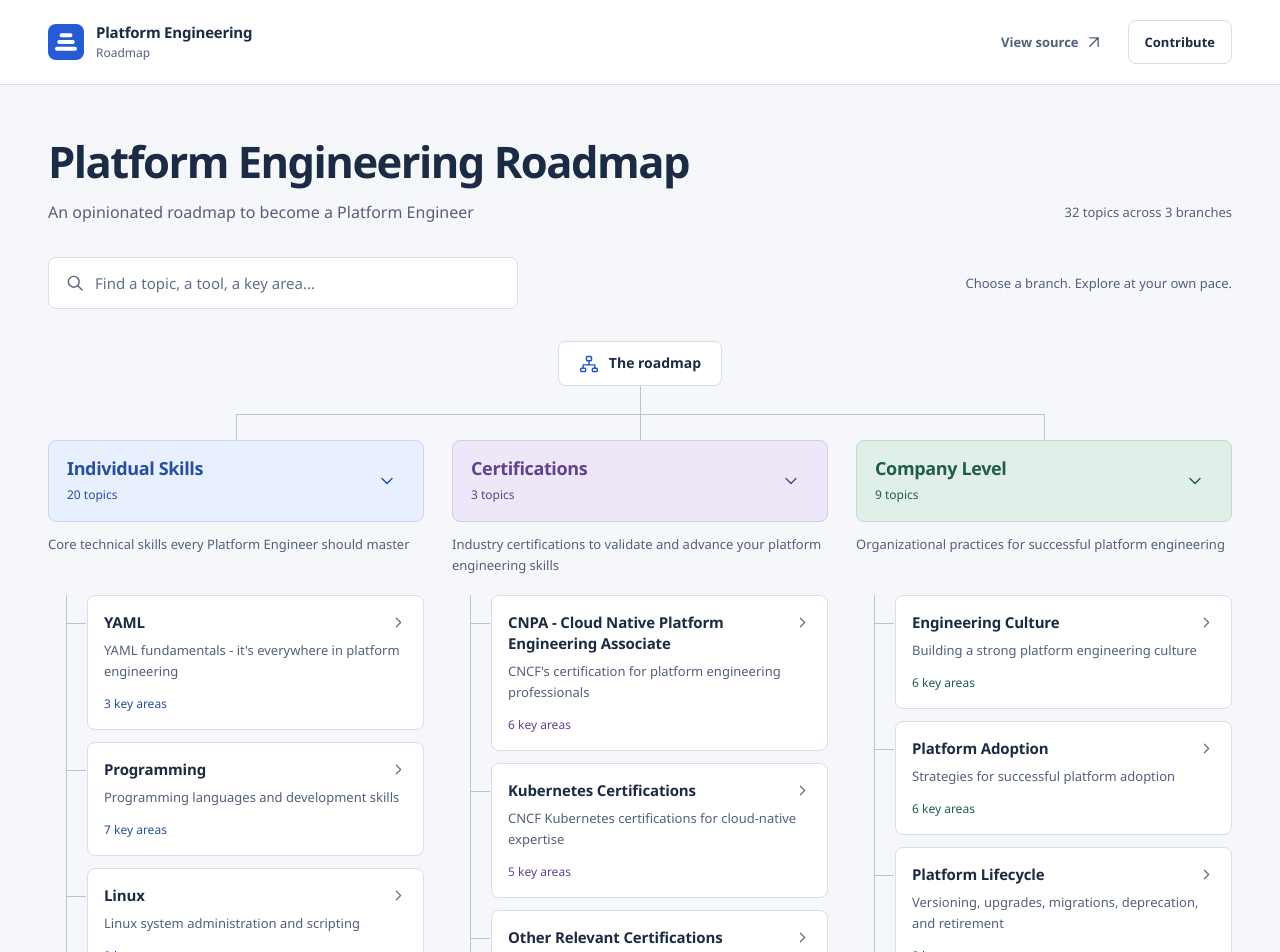
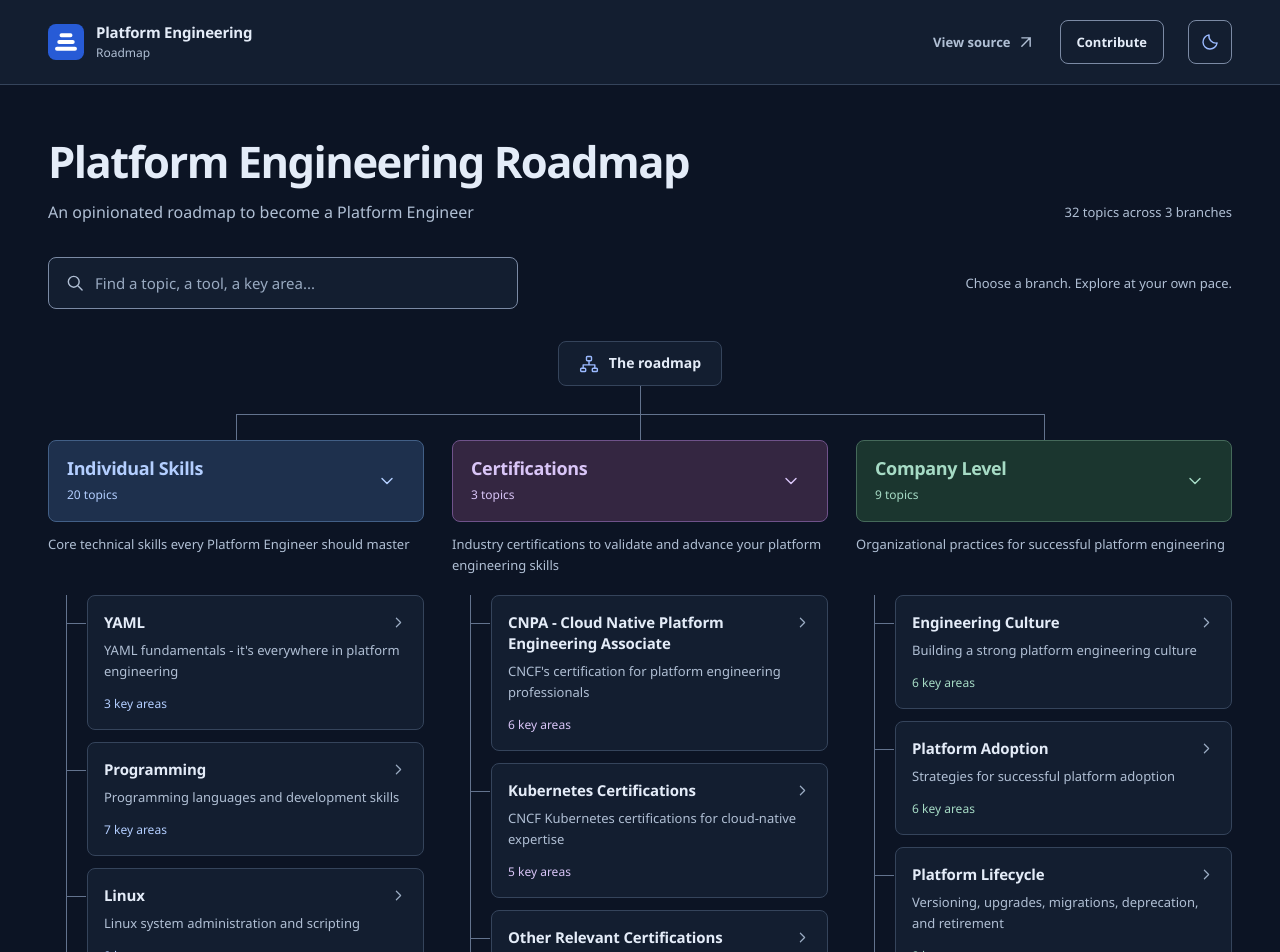
Before and after one commit to mbianchidev/platform-engineering-roadmap, a React (Vite) app: page / in a window 1280 px wide. Shown: the top 952 px of the page. Built offline with nearby package versions, Linux system fonts and the light colour scheme.

Commit message:
Add persistent dark mode as the default theme

```diff
--- a/index.html
+++ b/index.html
@@ -1,7 +1,27 @@
 <!doctype html>
-<html lang="en">
+<html lang="en" data-theme="dark">
   <head>
     <meta charset="UTF-8" />
+    <meta name="color-scheme" content="dark" />
+    <meta name="theme-color" content="#0c1424" />
+    <script>
+      (() => {
+        let theme = 'dark'
+        try {
+          const savedTheme = localStorage.getItem('platform-engineering-roadmap-theme')
+          if (savedTheme === 'light' || savedTheme === 'dark') {
+            theme = savedTheme
+          } else if (savedTheme !== null) {
+            console.warn('Unknown saved theme; using dark mode.')
+          }
+        } catch (error) {
+          console.warn('Could not read saved theme; using dark mode.', error)
+        }
+        document.documentElement.dataset.theme = theme
+        document.querySelector('meta[name="color-scheme"]').content = theme
+        document.querySelector('meta[name="theme-color"]').content = theme === 'dark' ? '#0c1424' : '#f5f7fb'
+      })()
+    </script>
     <link rel="icon" type="image/svg+xml" href="%BASE_URL%favicon.svg" />
     <meta name="viewport" content="width=device-width, initial-scale=1.0" />
     <meta name="description" content="An opinionated roadmap to become a Platform Engineer. Explore technical skills, certifications, and organizational practices." />
--- a/src/App.css
+++ b/src/App.css
@@ -66,7 +66,7 @@
   min-width: 0;
   min-height: 52px;
   padding: 3px 6px 3px 16px;
-  border: 1px solid var(--border);
+  border: 1px solid var(--control-border);
   border-radius: var(--radius);
   background: var(--background);
   color: var(--text-secondary);
@@ -143,7 +143,7 @@
   left: 50%;
   width: 1px;
   height: 28px;
-  background: #b7c5d9;
+  background: var(--connector);
 }
 
 .roadmap-sections {
@@ -153,15 +153,15 @@
 }
 
 .branch-certifications {
-  --branch-color: #62428c;
-  --branch-tint: #eee7f8;
-  --branch-border: #d9caec;
+  --branch-color: var(--certification-color);
+  --branch-tint: var(--certification-tint);
+  --branch-border: var(--certification-border);
 }
 
 .branch-company {
-  --branch-color: #215d4c;
-  --branch-tint: #e0f0e9;
-  --branch-border: #bedccf;
+  --branch-color: var(--company-color);
+  --branch-tint: var(--company-tint);
+  --branch-border: var(--company-border);
 }
 
 .atlas-note {
--- a/src/components/Header.css
+++ b/src/components/Header.css
@@ -62,13 +62,22 @@
 
 .header-links .contribute-link {
   padding: 8px 16px;
-  border: 1px solid var(--border);
+  border: 1px solid var(--control-border);
   border-radius: var(--radius);
   color: var(--text-primary);
 }
 
 .contribute-link:hover {
   border-color: var(--primary-color);
+}
+
+.theme-toggle {
+  border: 1px solid var(--control-border);
+  color: var(--text-secondary);
+}
+
+.theme-toggle[aria-pressed='true'] {
+  color: var(--primary-color);
 }
 
 @media (max-width: 900px) {
--- a/src/components/Header.jsx
+++ b/src/components/Header.jsx
@@ -1,7 +1,28 @@
+import { useState } from 'react'
 import './Header.css'
-import { ExternalLinkIcon } from './Icons'
+import { ExternalLinkIcon, MoonIcon, SunIcon } from './Icons'
 
 const Header = ({ data }) => {
+  const [theme, setTheme] = useState(() => document.documentElement.dataset.theme === 'light' ? 'light' : 'dark')
+
+  const toggleTheme = () => {
+    const nextTheme = theme === 'dark' ? 'light' : 'dark'
+    const root = document.documentElement
+    root.dataset.theme = nextTheme
+    document.querySelector('meta[name="color-scheme"]')?.setAttribute('content', nextTheme)
+    const themeColor = document.querySelector('meta[name="theme-color"]')
+    if (themeColor) {
+      themeColor.content = getComputedStyle(root).getPropertyValue('--surface').trim()
+    }
+    setTheme(nextTheme)
+
+    try {
+      localStorage.setItem('platform-engineering-roadmap-theme', nextTheme)
+    } catch (error) {
+      console.warn('Could not save theme preference; the selected theme applies to this page only.', error)
+    }
+  }
+
   return (
     <header className="header">
       <div className="header-content">
@@ -16,6 +37,16 @@ const Header = ({ data }) => {
           <a className="contribute-link" href="https://github.com/mbianchidev/platform-engineering-roadmap/blob/main/CONTRIBUTING.md" target="_blank" rel="noopener noreferrer">
             Contribute
           </a>
+          <button
+            type="button"
+            className="theme-toggle icon-button"
+            aria-label="Dark mode"
+            aria-pressed={theme === 'dark'}
+            title={theme === 'dark' ? 'Switch to light mode' : 'Switch to dark mode'}
+            onClick={toggleTheme}
+          >
+            {theme === 'dark' ? <MoonIcon /> : <SunIcon />}
+          </button>
         </nav>
       </div>
     </header>
--- a/src/components/Icons.jsx
+++ b/src/components/Icons.jsx
@@ -44,3 +44,14 @@ export const BranchIcon = () => (
     <rect x="16" y="17" width="6" height="4" rx="1" />
   </Icon>
 )
+
+export const MoonIcon = () => (
+  <Icon><path d="M20.5 13.2A8.5 8.5 0 0 1 10.8 3.5a8.5 8.5 0 1 0 9.7 9.7Z" /></Icon>
+)
+
+export const SunIcon = () => (
+  <Icon>
+    <circle cx="12" cy="12" r="4" />
+    <path d="M12 2v2m0 16v2M2 12h2m16 0h2M4.9 4.9l1.4 1.4m11.4 11.4 1.4 1.4M4.9 19.1l1.4-1.4M17.7 6.3l1.4-1.4" />
+  </Icon>
+)
--- a/src/components/RoadmapSection.css
+++ b/src/components/RoadmapSection.css
@@ -8,7 +8,7 @@
 .roadmap-section::after {
   content: '';
   position: absolute;
-  background: #b7c5d9;
+  background: var(--connector);
 }
 
 .roadmap-section::before {
@@ -85,7 +85,7 @@
 .topics-list {
   margin: 0 0 0 18px;
   padding: 0 0 0 20px;
-  border-left: 1px solid #b7c5d9;
+  border-left: 1px solid var(--connector);
   list-style: none;
 }
 
--- a/src/components/TopicCard.css
+++ b/src/components/TopicCard.css
@@ -10,7 +10,7 @@
   top: 28px;
   width: 20px;
   height: 1px;
-  background: #b7c5d9;
+  background: var(--connector);
 }
 
 .topic-item:last-child {
@@ -25,7 +25,7 @@
   background: var(--background);
   color: var(--text-primary);
   text-decoration: none;
-  transition: border-color 150ms ease, background-color 150ms ease;
+  transition: border-color 150ms ease;
 }
 
 .topic-card:hover,
--- a/src/index.css
+++ b/src/index.css
@@ -1,26 +1,58 @@
 :root {
   font-family: 'Avenir Next', 'Segoe UI', system-ui, sans-serif;
-  color-scheme: light;
-  color: #1b2b43;
-  background: #f5f7fb;
+  color-scheme: dark;
+  color: var(--text-primary);
+  background: var(--surface);
   font-synthesis: none;
   -webkit-font-smoothing: antialiased;
   -moz-osx-font-smoothing: grayscale;
 
+  --primary-color: #9bbaff;
+  --primary-hover: #c3d5ff;
+  --background: #131e30;
+  --surface: #0c1424;
+  --surface-hover: #22324b;
+  --border: #35445b;
+  --control-border: #7b8aa4;
+  --connector: #63738e;
+  --text-primary: #e4ecf8;
+  --text-secondary: #b0bfd4;
+  --text-muted: #99aac1;
+  --radius: 8px;
+  --radius-lg: 12px;
+  --branch-color: #b3ceff;
+  --branch-tint: #1e304d;
+  --branch-border: #425f86;
+  --certification-color: #d9c5f7;
+  --certification-tint: #342641;
+  --certification-border: #6f528a;
+  --company-color: #a6dbc5;
+  --company-tint: #1b362f;
+  --company-border: #45695a;
+}
+
+:root[data-theme='light'] {
+  color-scheme: light;
   --primary-color: #2454bf;
   --primary-hover: #173e97;
   --background: #ffffff;
   --surface: #f5f7fb;
   --surface-hover: #edf1f8;
   --border: #d6deea;
+  --control-border: #7d8da5;
+  --connector: #7d8da5;
   --text-primary: #1b2b43;
   --text-secondary: #52617a;
   --text-muted: #617089;
-  --radius: 8px;
-  --radius-lg: 12px;
   --branch-color: #284f9d;
   --branch-tint: #e8efff;
   --branch-border: #c6d5f1;
+  --certification-color: #62428c;
+  --certification-tint: #eee7f8;
+  --certification-border: #d9caec;
+  --company-color: #215d4c;
+  --company-tint: #e0f0e9;
+  --company-border: #bedccf;
 }
 
 * {
@@ -94,13 +126,13 @@ svg {
   padding: 12px 20px;
   border-radius: var(--radius);
   background: var(--text-primary);
-  color: white;
+  color: var(--background);
   transform: translateY(-180%);
 }
 
 .skip-link:focus {
   transform: translateY(0);
-  color: white;
+  color: var(--background);
 }
 
 .icon-button {
```
Also changed, not shown: 2 other files (tests, documents, lock files or other folders).
